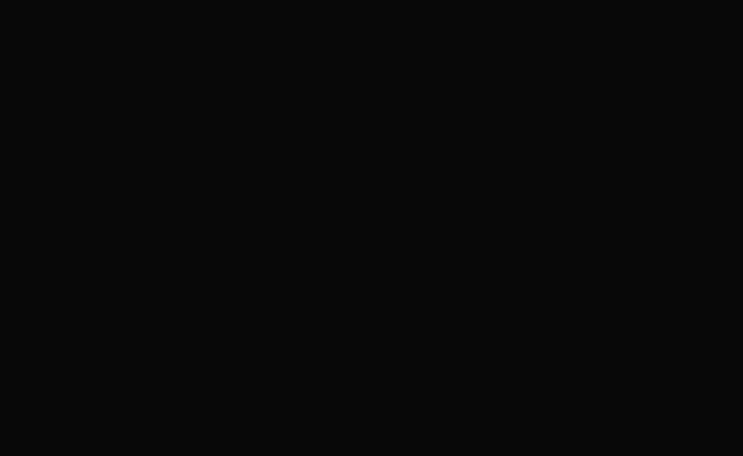
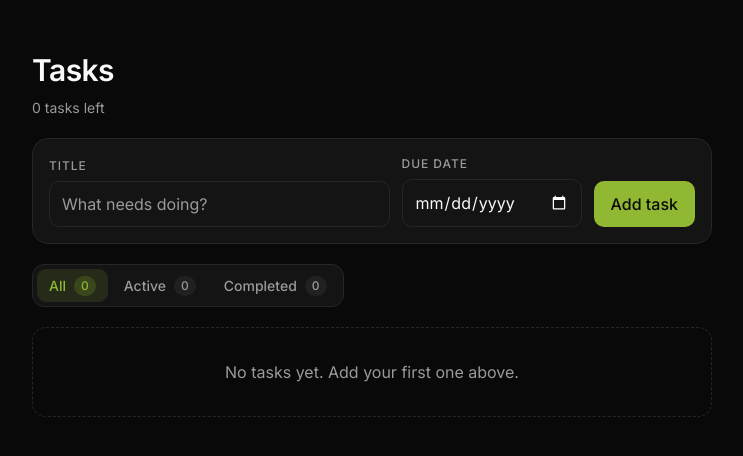
Before and after one commit to amiabl-programr/hng-15-todo-app, a React (Vite) app: page / in a window 1280 px wide. Shown: the top 456 px of the page, without its empty margins (268-1011 px from the left). Built offline with nearby package versions, Linux system fonts and the light colour scheme.

Commit message:
feat: compose app shell

```diff
--- a/src/App.css
+++ b/src/App.css
@@ -1,3 +1,84 @@
 .app {
-  min-height: 100vh;
+  max-width: 720px;
+  margin: 0 auto;
+  padding: 48px 20px 64px;
+  display: flex;
+  flex-direction: column;
+  gap: 20px;
+  animation: app-in 260ms ease-out;
 }
+
+.app__header {
+  display: flex;
+  flex-direction: column;
+  gap: 4px;
+}
+
+.app__title {
+  margin: 0;
+  font-size: 30px;
+  font-weight: 600;
+  letter-spacing: -0.02em;
+}
+
+.app__subtitle {
+  margin: 0;
+  color: var(--text-muted);
+  font-size: 14px;
+}
+
+.app__panel {
+  padding: 16px;
+  border: 1px solid var(--border);
+  border-radius: 16px;
+  background: var(--surface);
+}
+
+.app__error {
+  display: flex;
+  gap: 12px;
+  align-items: center;
+  justify-content: space-between;
+  padding: 12px 16px;
+  border: 1px solid var(--danger);
+  border-radius: 12px;
+  background: rgb(229 72 77 / 10%);
+  color: var(--danger);
+  font-size: 14px;
+  animation: app-in 200ms ease-out;
+}
+
+.app__error-dismiss {
+  flex-shrink: 0;
+  padding: 4px 10px;
+  border: 1px solid currentcolor;
+  border-radius: 8px;
+  background: none;
+  color: inherit;
+  font: inherit;
+  font-size: 13px;
+  cursor: pointer;
+  transition: background-color 140ms ease;
+}
+
+.app__error-dismiss:hover {
+  background: rgb(229 72 77 / 16%);
+}
+
+@keyframes app-in {
+  from {
+    opacity: 0;
+    transform: translateY(6px);
+  }
+  to {
+    opacity: 1;
+    transform: none;
+  }
+}
+
+@media (prefers-reduced-motion: reduce) {
+  .app,
+  .app__error {
+    animation: none;
+  }
+}
--- a/src/App.tsx
+++ b/src/App.tsx
@@ -1,5 +1,113 @@
-function App() {
-  return <div className="app" />
+import { useState } from 'react'
+import { FilterBar } from './components/FilterBar'
+import { TodoForm } from './components/TodoForm'
+import { TodoList } from './components/TodoList'
+import { useTodos } from './hooks/useTodos'
+import type { TodoDraft, TodoId } from './types'
+import './App.css'
+
+const EMPTY_DRAFT: TodoDraft = { title: '', dueDate: null }
+
+const EMPTY_MESSAGES = {
+  all: 'No tasks yet. Add your first one above.',
+  active: 'Nothing active. Everything is done.',
+  completed: 'No completed tasks yet.',
+} as const
+
+export default function App() {
+  const {
+    todos,
+    visibleTodos,
+    counts,
+    filter,
+    error,
+    setFilter,
+    dismissError,
+    addTodo,
+    updateTodo,
+    toggleTodo,
+    deleteTodo,
+    clearCompleted,
+    reorderTodo,
+    moveTodoBy,
+  } = useTodos()
+
+  const [draft, setDraft] = useState<TodoDraft>(EMPTY_DRAFT)
+  const [editingId, setEditingId] = useState<TodoId | null>(null)
+
+  const editingTodo = todos.find((todo) => todo.id === editingId) ?? null
+
+  function handleSubmit() {
+    if (editingTodo === null) {
+      addTodo(draft)
+    } else {
+      updateTodo(editingTodo.id, draft)
+      setEditingId(null)
+    }
+    setDraft(EMPTY_DRAFT)
+  }
+
+  function handleStartEdit(id: TodoId) {
+    const todo = todos.find((candidate) => candidate.id === id)
+    if (todo === undefined) {
+      return
+    }
+    setEditingId(todo.id)
+    setDraft({ title: todo.title, dueDate: todo.dueDate })
+  }
+
+  function handleCancelEdit() {
+    setEditingId(null)
+    setDraft(EMPTY_DRAFT)
+  }
+
+  return (
+    <div className="app">
+      <header className="app__header">
+        <h1 className="app__title">Tasks</h1>
+        <p className="app__subtitle">
+          {counts.active === 0 && counts.all > 0
+            ? 'All caught up.'
+            : `${counts.active} ${counts.active === 1 ? 'task' : 'tasks'} left`}
+        </p>
+      </header>
+
+      {error !== null && (
+        <div className="app__error" role="alert">
+          <span>{error}</span>
+          <button className="app__error-dismiss" type="button" onClick={dismissError}>
+            Dismiss
+          </button>
+        </div>
+      )}
+
+      <section className="app__panel">
+        <TodoForm
+          draft={draft}
+          editingTodo={editingTodo}
+          onDraftChange={setDraft}
+          onSubmit={handleSubmit}
+          onCancelEdit={handleCancelEdit}
+        />
+      </section>
+
+      <FilterBar
+        filter={filter}
+        counts={counts}
+        completedCount={counts.completed}
+        onFilterChange={setFilter}
+        onClearCompleted={clearCompleted}
+      />
+
+      <TodoList
+        todos={visibleTodos}
+        emptyMessage={EMPTY_MESSAGES[filter]}
+        onToggle={toggleTodo}
+        onEdit={handleStartEdit}
+        onDelete={deleteTodo}
+        onReorder={reorderTodo}
+        onMoveBy={moveTodoBy}
+      />
+    </div>
+  )
 }
-
-export default App
```
